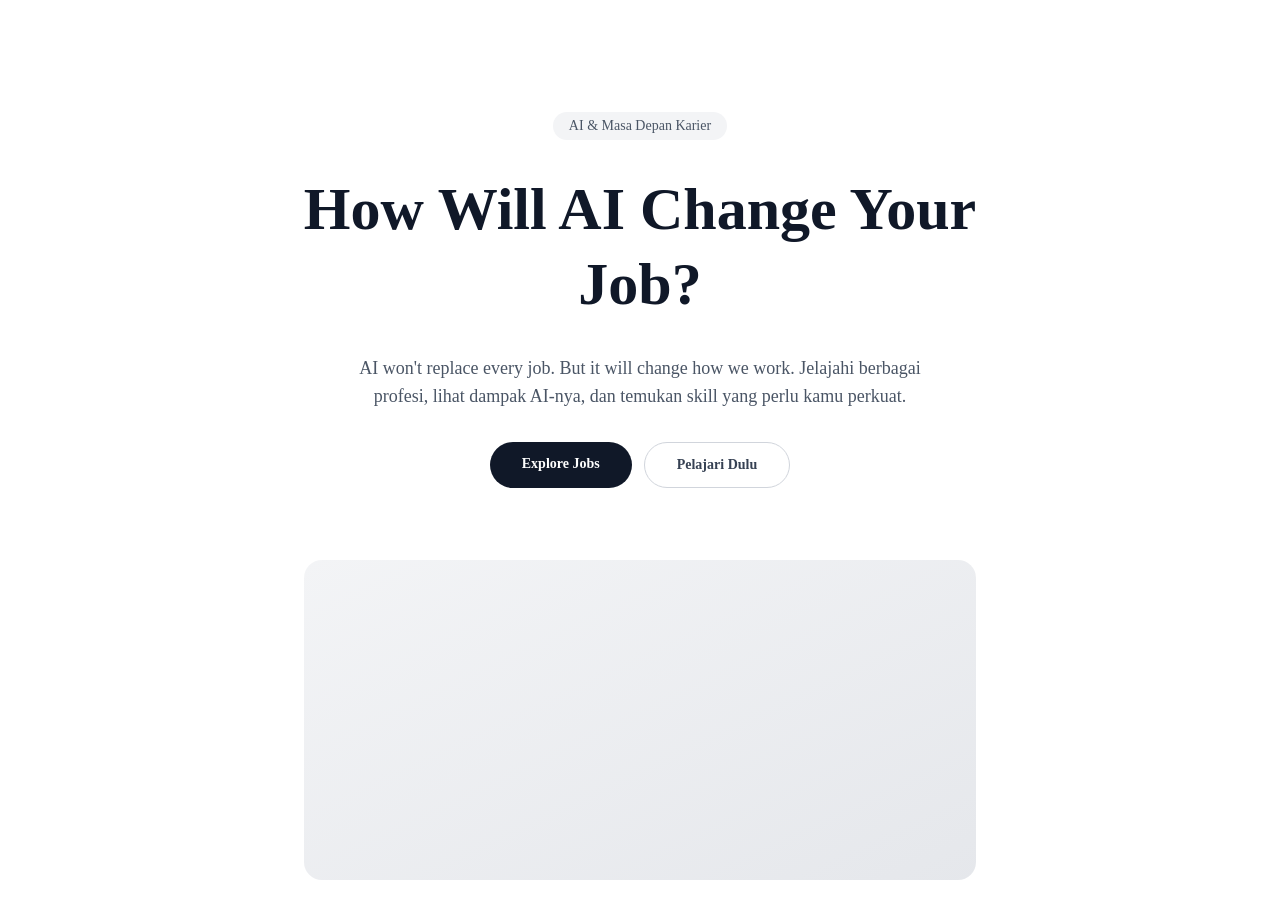
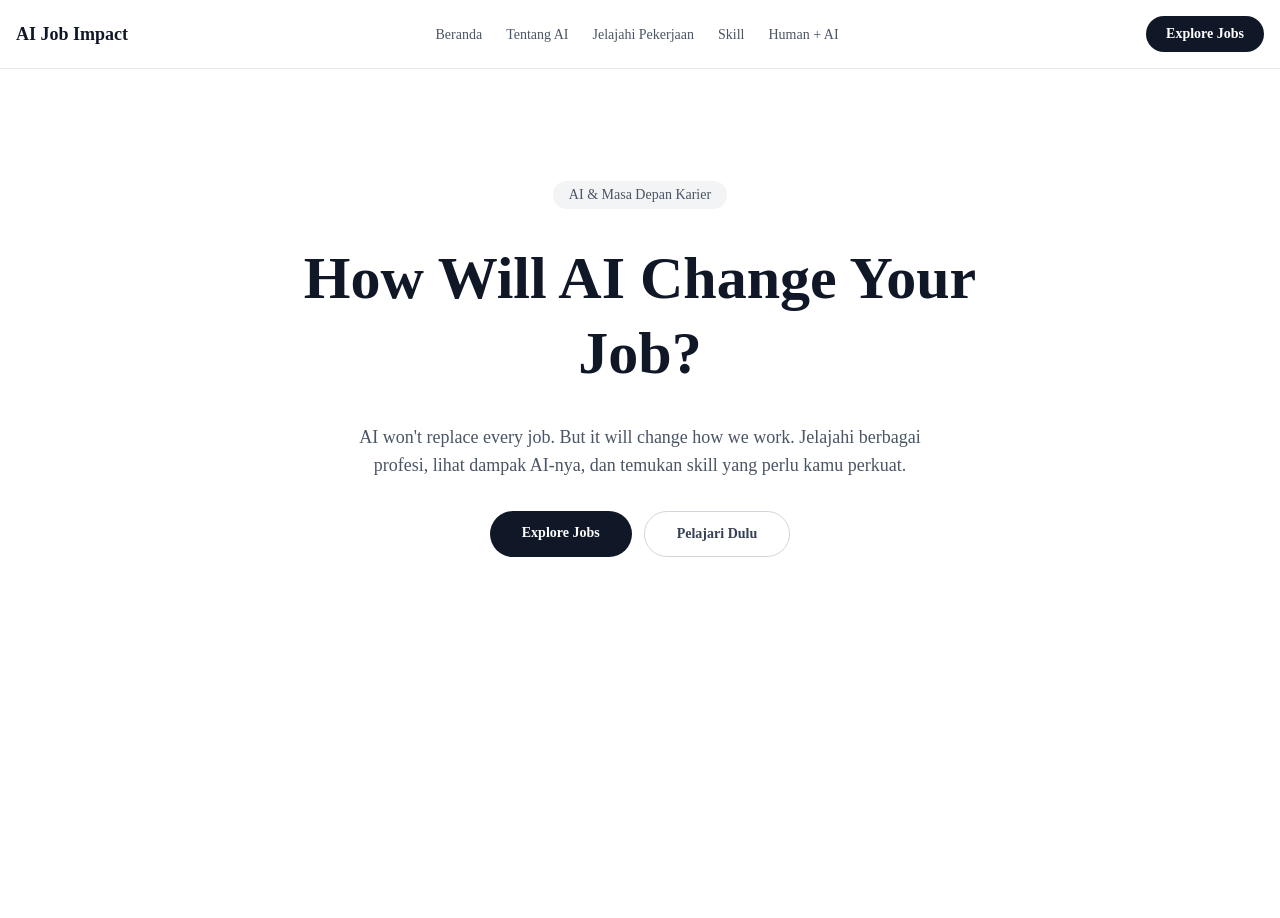
Before and after one commit to kevinazzaky/ai-job, a Next.js app: page / in a window 1280 px wide. Shown: the top 918 px of the page. Built offline with nearby package versions, Linux system fonts and the light colour scheme.

Commit message:
feat: navbar, hero, and root layout

```diff
--- a/app/layout.tsx
+++ b/app/layout.tsx
@@ -1,30 +1,24 @@
 import type { Metadata } from "next";
-import { Geist, Geist_Mono } from "next/font/google";
 import "./globals.css";
 import Navbar from "@/src/components/layout/Navbar";
 
-const geistSans = Geist({
-  variable: "--font-geist-sans",
-  subsets: ["latin"],
-});
-
-const geistMono = Geist_Mono({
-  variable: "--font-geist-mono",
-  subsets: ["latin"],
-});
-
 export const metadata: Metadata = {
-  title: "Create Next App",
-  description: "Generated by create next app",
+  title: "AI Job Impact — How AI Is Changing Work",
+  description:
+    "Explore how AI may impact different careers and discover skills to build next.",
 };
 
-export default function RootLayout({ children }: LayoutProps<"/">) {
+export default function RootLayout({
+  children,
+}: Readonly<{
+  children: React.ReactNode;
+}>) {
   return (
-    <html
-      lang="en"
-      className={`${geistSans.variable} ${geistMono.variable} h-full antialiased`}
-    >
-      <body className="min-h-full flex flex-col">{children}</body>
+    <html lang="en">
+      <body className="antialiased">
+        <Navbar />
+        <main>{children}</main>
+      </body>
     </html>
   );
 }
--- a/src/components/sections/Hero.tsx
+++ b/src/components/sections/Hero.tsx
@@ -34,7 +34,7 @@ export default function Hero() {
         </a>
       </div>
 
-      <div className="mt-10 h-64 w-full max-w-2xl rounded-2xl bg-gradient-to-br from-gray-100 to-gray-200 md:h-80" />
+      <div className="mt-10 h-64 w-full max-w-2xl rounded-2xl bg-gradient-to from-gray-100 to-gray-200 md:h-80" />
     </section>
   );
 }
```
